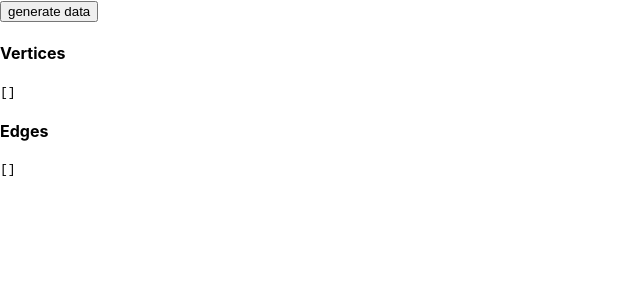
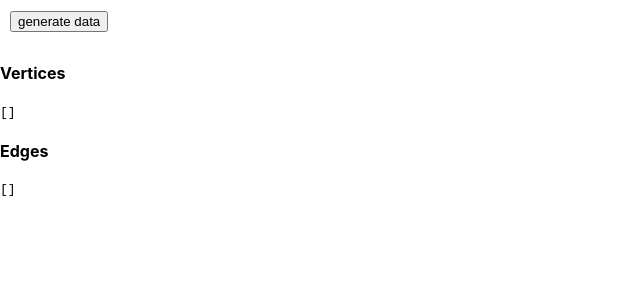
Before and after one commit to tensorleap/map-exam-typescript, a React (Create React App) app: page / in a window 1280 px wide. Shown: the top 300 px of the page, without its empty margins (0-640 px from the left). Built offline with nearby package versions, Linux system fonts and the light colour scheme.

Commit message:
Add padding to top bar

```diff
--- a/src/App.css
+++ b/src/App.css
@@ -4,6 +4,10 @@
   height: 100vh;
 }
 
+.top-bar {
+  padding: 10px
+}
+
 .main {
   flex: 1;
 }
--- a/src/App.tsx
+++ b/src/App.tsx
@@ -23,7 +23,7 @@ function App() {
 
   return (
     <div className="app-container">
-      <div>
+      <div className="top-bar">
         <button onClick={handleGenerateData}>generate data</button>
       </div>
       <div className="main" ref={ref}>
```
